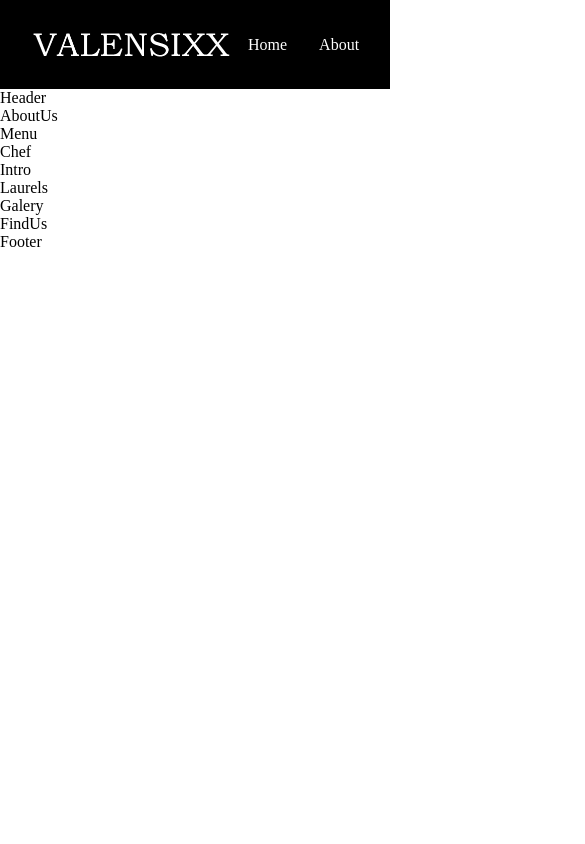
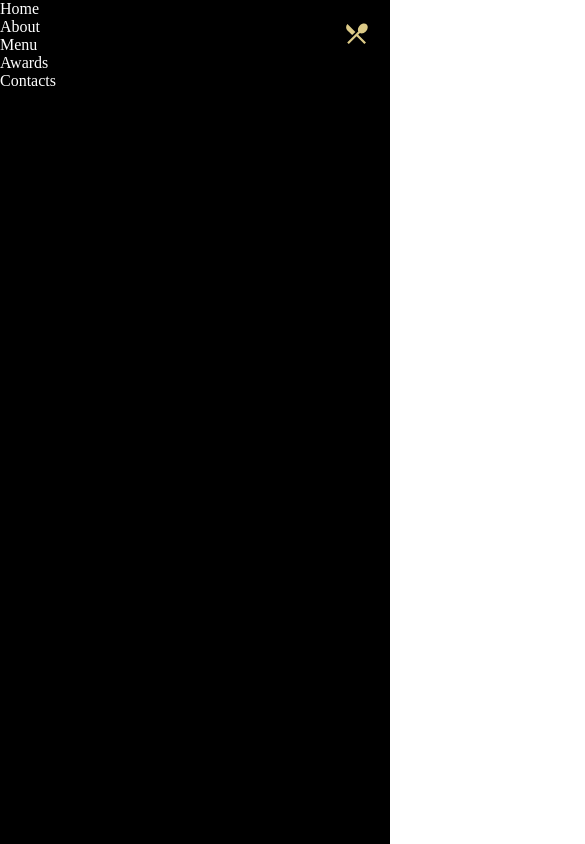
Before and after one commit to valensixx/resturant-app-react, a React (Create React App) app: page / in a window 390 px wide. Shown: the top 844 px of the page, 585 px wide, since content can reach past the window. Built offline with nearby package versions, Linux system fonts and the light colour scheme; a web font is replaced by a local one.

Commit message:
working on toggle menu/hamburger

```diff
--- a/src/components/Navbar/Navbar.css
+++ b/src/components/Navbar/Navbar.css
@@ -61,3 +61,34 @@
 .app-navbar-smallscreen{
     display: none;
 }
+
+.app-navbar-smallscreen-overlay{
+    position: fixed;
+    top: 0;
+    left: 0;
+    width: 100%;
+    height: 100vh;
+    background: var(--color-black);
+    transition: 0.5s ease;
+    flex-direction: column;
+    z-index: 5;
+}
+
+.app-navbar-smallscreen-overlay .overlay-close{
+    font-size: 1.7rem;
+    color: var(--color-golden);
+    cursor: pointer;
+    position: absolute;
+    top:20px;
+    right:20px;
+}
+
+@media screen and (max-width: 1150px) {
+    .app-navbar-links{
+        display: none;
+    }
+
+    .app-navbar-smallscreen{
+        display: flex;
+    }
+}
```
